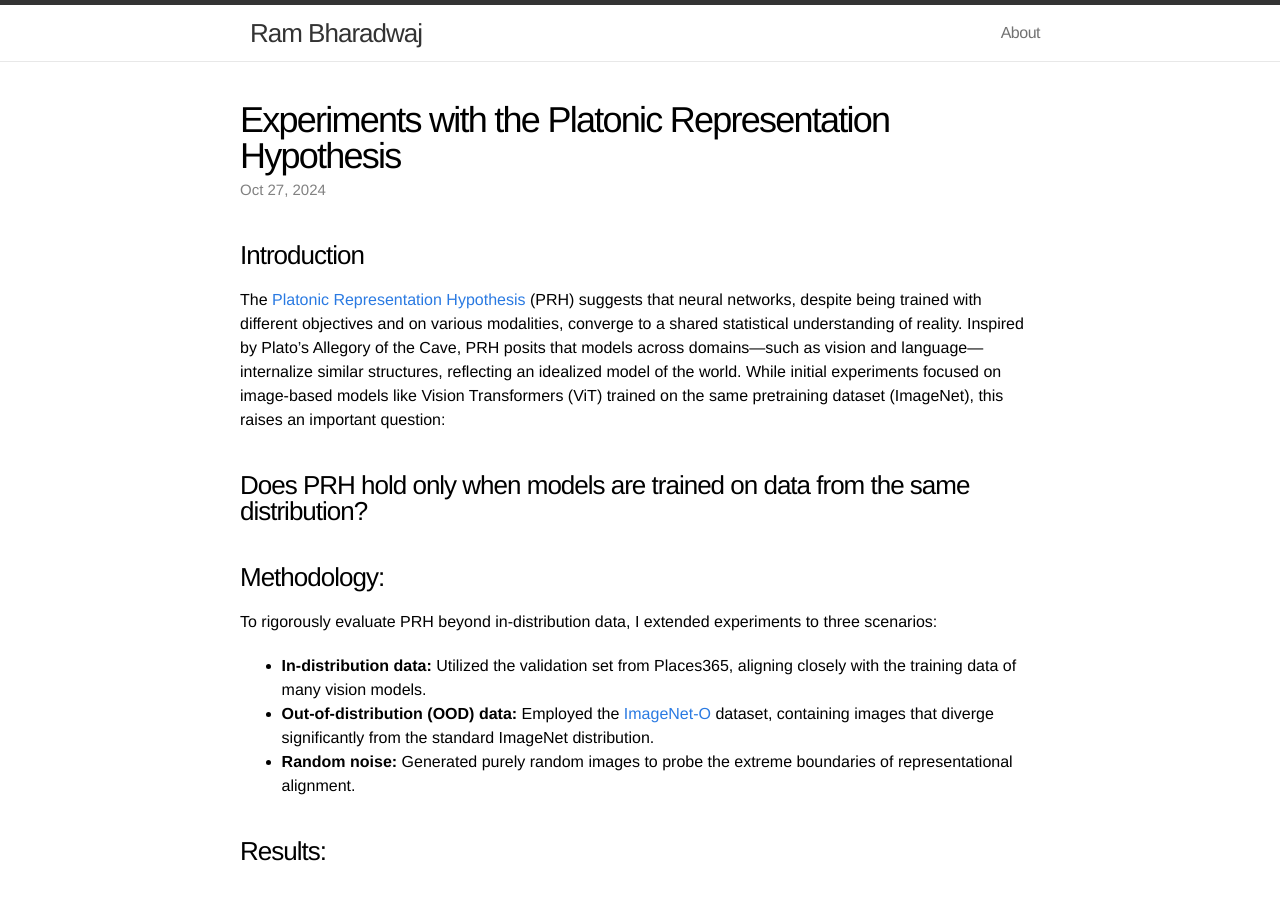
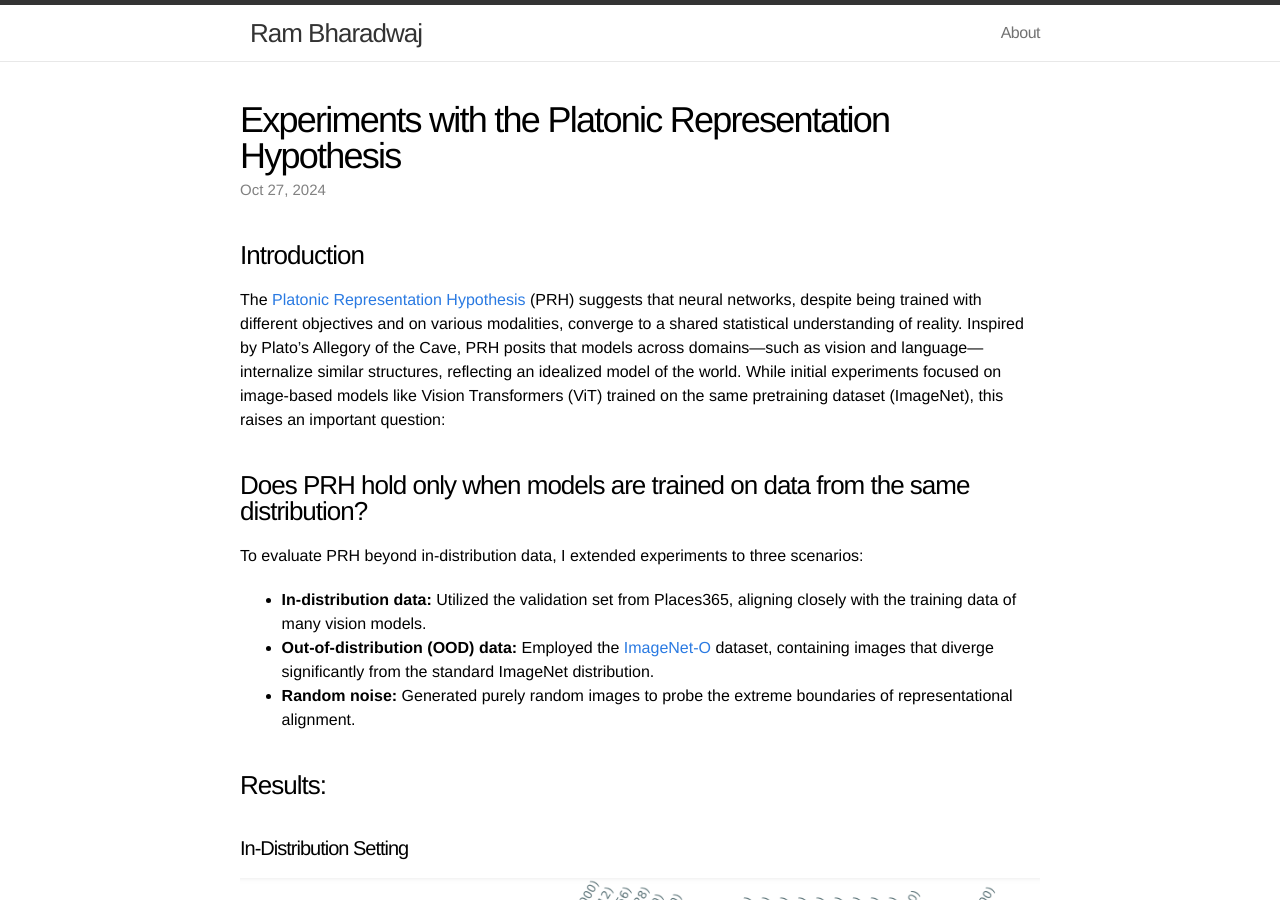
Before and after one commit to rokosbasilisk/rokosbasilisk.github.io, a Jekyll site: the page built from _posts/2024-10-19-prh-ood.markdown, in a window 1280 px wide and 900 px high. Built offline with Jekyll 4.4.1, drawn with Linux system fonts in a browser that asks for light colours.

Commit message:
Update 2024-10-19-prh-ood.markdown

```diff
--- a/_posts/2024-10-19-prh-ood.markdown
+++ b/_posts/2024-10-19-prh-ood.markdown
@@ -13,9 +13,7 @@
 
 ### Does PRH hold only when models are trained on data from the same distribution?
 
-### Methodology:
-
-To rigorously evaluate PRH beyond in-distribution data, I extended experiments to three scenarios:
+To evaluate PRH beyond in-distribution data, I extended experiments to three scenarios:
 
    - **In-distribution data:** Utilized the validation set from Places365, aligning closely with the training data of many vision models.
    - **Out-of-distribution (OOD) data:** Employed the [ImageNet-O](https://arxiv.org/pdf/1907.07174) dataset, containing images that diverge significantly from the standard ImageNet distribution.
```
